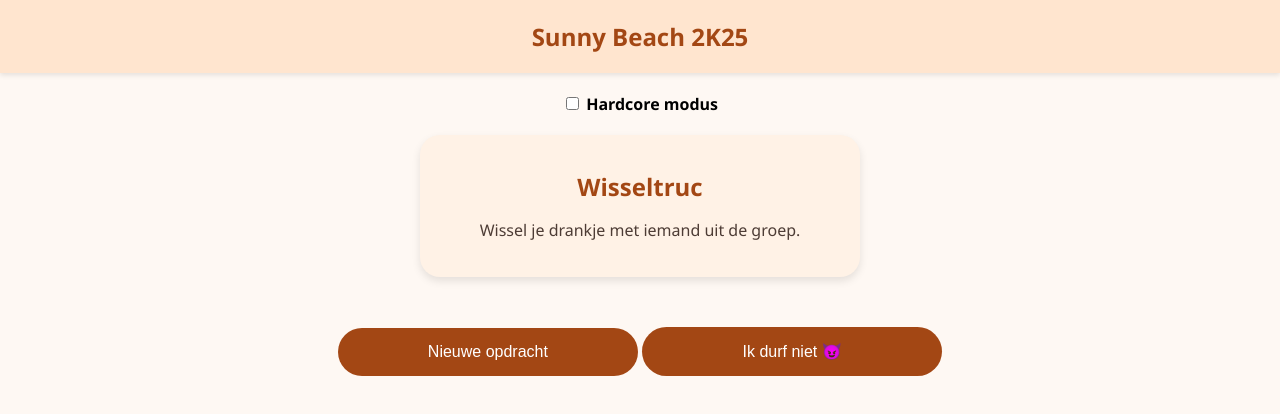
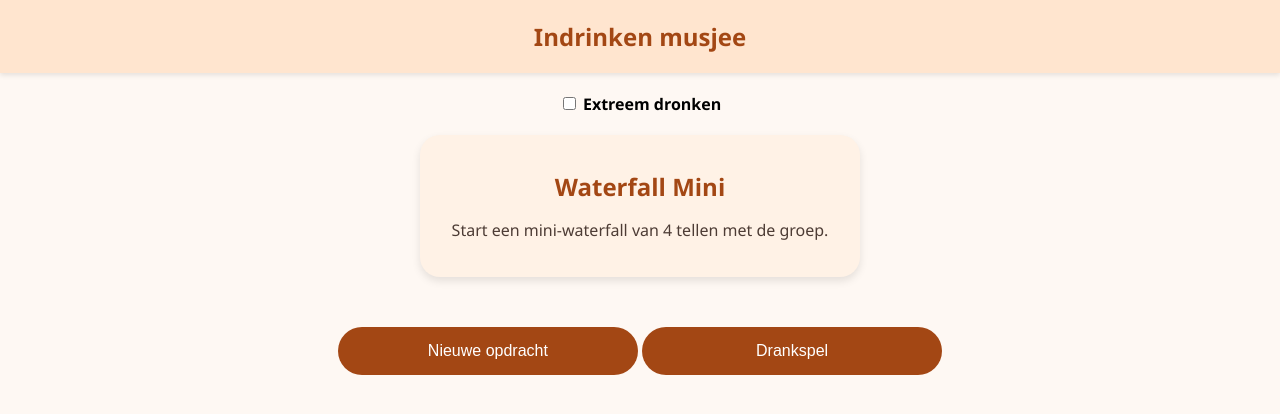
Before and after one commit to RatrioZ/drankopdracht, a plain HTML site: page index.html in a window 1280 px wide. Drawn offline with Linux system fonts and the light colour scheme.

Commit message:
Update index.html

```diff
--- a/index.html
+++ b/index.html
@@ -1,32 +1,109 @@
-
 <!DOCTYPE html>
 <html lang="nl">
 <head>
   <meta charset="UTF-8">
-  <title>Sunny Beach 2K25</title>
+  <title>Indrinken musjee</title>
   <meta name="viewport" content="width=device-width, initial-scale=1.0">
   <link rel="stylesheet" href="style.css">
 </head>
 <body>
-  <header>Sunny Beach 2K25</header>
+  <header>Indrinken musjee</header>
+
   <div style="margin: 20px;">
     <label>
       <input type="checkbox" id="modeToggle" onchange="nieuweOpdracht()" />
-      <strong>Hardcore modus</strong>
+      <strong>Extreem dronken</strong>
     </label>
   </div>
+
   <div class="card">
     <h2 id="challengeTitle" style="font-size: 24px;">Titel komt hier</h2>
     <p id="challengeText">Opdracht komt hier</p>
   </div>
+
   <div style="margin-bottom: 40px;">
     <button onclick="nieuweOpdracht()">Nieuwe opdracht</button>
-    <button onclick="toonPenalty()">Ik durf niet 😈</button>
+    <button onclick="toonDrankspel()">Drankspel</button>
   </div>
 
   <script>
-    const easyOpdrachten = [{"title": "Toost Tijd", "text": "Zeg 'Proost' in 3 talen en neem een shotje of atje mix."}, {"title": "Dans Break", "text": "Dans 30 seconden in het openbaar. Daarna verdien je je drankje."}, {"title": "Selfie Challenge", "text": "Maak een selfie met een onbekende en drink er een op."}, {"title": "Vraag maar raak", "text": "Laat iemand jouw drankje kiezen: shotje of atje mix."}, {"title": "Snel Slokje", "text": "Ad een slok (of shot) binnen 5 seconden."}, {"title": "Flirt & Drink", "text": "Flirt met iemand en drink samen."}, {"title": "Wisseltruc", "text": "Wissel je drankje met iemand uit de groep."}, {"title": "Groepsproost", "text": "Proost met minstens 3 mensen tegelijk."}, {"title": "Dronken Dialoog", "text": "Praat 1 minuut met een vreemde over je drankvoorkeur en neem daarna een shot."}, {"title": "Zonder Handen", "text": "Neem een shotje zonder je handen te gebruiken."}];
-    const hardcoreOpdrachten = [{"title": "Dubbel Shot", "text": "Twee verschillende shots achter elkaar \u2013 geen excuses."}, {"title": "Bier Ad-challenge", "text": "Ad in \u00e9\u00e9n keer een halve liter mix of bier."}, {"title": "Roulatie Roulette", "text": "Iedereen kiest een drankje voor je. Kies er 1 en drink hem in \u00e9\u00e9n teug."}, {"title": "Dansvloer Dare", "text": "Doe een gek dansje midden op de dansvloer, sluit af met shotje."}, {"title": "Shot in Stilte", "text": "Zeg 2 minuten niets \u2013 lukt het? Dan mag je kiezen. Faalt? Dan beide."}, {"title": "Versier & Zuip", "text": "Spreek iemand aan, scoor een naam, en neem daarna een dubbele shot."}, {"title": "Kleding Ruil", "text": "Ruil een kledingstuk met een vreemde en drink daarna 2x."}, {"title": "Blind Mix", "text": "Mix 3 drankjes en drink het zonder te ruiken of vragen."}, {"title": "Publiek Shot", "text": "Neem een shot midden in het publiek met minstens 3 kijkers."}, {"title": "Nek Adder", "text": "Laat iemand anders het drankje in je mond gieten \u2013 jij moet het atten."}];
+    // --- PUUR DRANK: Easy ---
+    const easyOpdrachten = [
+      { title: "Atje Licht", text: "Atje van 1/3 glas bier of mixdrank." },
+      { title: "Dubbel Slok", text: "Neem 2 grote slokken uit je huidige drankje." },
+      { title: "Shotje Keuze", text: "Kies een shotje (of laat iemand kiezen) en tik ‘m weg." },
+      { title: "5-Sec Atje", text: "Tel tot 5 en drink zolang door als je kunt." },
+      { title: "Halfje At", text: "Drink een halve mix in één teug." },
+      { title: "Langzaam Lekker", text: "3 trage slokken achter elkaar, geen pauze." },
+      { title: "Waterfall Mini", text: "Start een mini-waterfall van 4 tellen met de groep." },
+      { title: "Switch & Sip", text: "Ruil drankje met iemand en neem direct 2 slokken." },
+      { title: "Shot + Slok", text: "Eerst een shotje, dan meteen 1 grote slok van je drankje." },
+      { title: "Bubbel Break", text: "Open nieuw drankje en neem er 3 slokken van." }
+    ];
+
+    // --- PUUR DRANK: Hardcore ---
+    const hardcoreOpdrachten = [
+      { title: "Atje Vol", text: "At in één keer je hele glas (bier of mix)." },
+      { title: "Back-to-Back", text: "Neem 2 verschillende shotjes achter elkaar." },
+      { title: "Dubbel At", text: "Vul je glas half en at het; herhaal direct nog eens." },
+      { title: "10-Tell At", text: "Iemand telt tot 10 terwijl jij doorslurpt." },
+      { title: "Shot-Trio", text: "3 shotjes in 2 minuten. Succes." },
+      { title: "Bierpull Sprint", text: "Ad een groot bierglas zo ver als je komt." },
+      { title: "Mix Monster", text: "Maak een sterke mix en at tot onder de helft." },
+      { title: "Waterval Pro", text: "Groepswaterval: jij stopt pas als 2 mensen na jou gestopt zijn." },
+      { title: "Nek At", text: "Iemand houdt je glas/shot vast; jij at zonder stoppen." },
+      { title: "Shot + At", text: "Neem 1 shotje en daarna direct een halve at van je glas." }
+    ];
+
+    // --- Drankspellen (46 van jouw lijst) ---
+    const drankspellen = [
+      { naam: "1tje Gooien", categorie: "Dobbelspel", spelers: 2, moeilijkheid: "Gemiddeld" },
+      { naam: "Aapje Gooien", categorie: "Dobbelspel", spelers: 2, moeilijkheid: "Moeilijk" },
+      { naam: "Arrogance", categorie: "Dobbelspel", spelers: 2, moeilijkheid: "Makkelijk" },
+      { naam: "Bier Und Boobies", categorie: "Dobbelspel", spelers: 6, moeilijkheid: "Makkelijk" },
+      { naam: "Blind Mexicanen", categorie: "Dobbelspel", spelers: 2, moeilijkheid: "Gemiddeld" },
+      { naam: "Buffen", categorie: "Kaartspel", spelers: 2, moeilijkheid: "Makkelijk" },
+      { naam: "Buurtje Naaien", categorie: "Dobbelspel", spelers: 2, moeilijkheid: "Makkelijk" },
+      { naam: "Deelspel", categorie: "Dobbelspel", spelers: 2, moeilijkheid: "Makkelijk" },
+      { naam: "Derken Extreme", categorie: "Dobbelspel", spelers: 2, moeilijkheid: "Makkelijk" },
+      { naam: "Dice of Death", categorie: "Dobbelspel", spelers: 2, moeilijkheid: "Makkelijk" },
+      { naam: "Dobbel Je Zat", categorie: "Dobbelspel", spelers: 2, moeilijkheid: "Makkelijk" },
+      { naam: "Dobbel Shots", categorie: "Dobbelspel", spelers: 2, moeilijkheid: "Gemiddeld" },
+      { naam: "Dobbelatten", categorie: "Dobbelspel", spelers: 2, moeilijkheid: "Makkelijk" },
+      { naam: "Dobbeldraaien", categorie: "Dobbelspel", spelers: 2, moeilijkheid: "Makkelijk" },
+      { naam: "Dobbelen", categorie: "Dobbelspel", spelers: 2, moeilijkheid: "Makkelijk" },
+      { naam: "Dobbelen 1 Of 6", categorie: "Dobbelspel", spelers: 6, moeilijkheid: "Makkelijk" },
+      { naam: "Dobbelen II", categorie: "Dobbelspel", spelers: 2, moeilijkheid: "Gemiddeld" },
+      { naam: "Driemannen", categorie: "Dobbelspel", spelers: 2, moeilijkheid: "Makkelijk" },
+      { naam: "Driemannen II", categorie: "Dobbelspel", spelers: 2, moeilijkheid: "Makkelijk" },
+      { naam: "Enen", categorie: "Dobbelspel", spelers: 2, moeilijkheid: "Gemiddeld" },
+      { naam: "Flatgebouw", categorie: "Dobbelspel", spelers: 2, moeilijkheid: "Makkelijk" },
+      { naam: "Flatgebouw II", categorie: "Overig", spelers: 3, moeilijkheid: "Makkelijk" },
+      { naam: "Fritzen", categorie: "Dobbelspel", spelers: 2, moeilijkheid: "Makkelijk" },
+      { naam: "Harry!", categorie: "Dobbelspel", spelers: 2, moeilijkheid: "Makkelijk" },
+      { naam: "He He He Spel", categorie: "Dobbelspel", spelers: 6, moeilijkheid: "Makkelijk" },
+      { naam: "Henken", categorie: "Dobbelspel", spelers: 2, moeilijkheid: "Makkelijk" },
+      { naam: "Het Kamelen King Doel spel", categorie: "Overig", spelers: 2, moeilijkheid: "Gemiddeld" },
+      { naam: "Kaputt machen!", categorie: "Dobbelspel", spelers: 2, moeilijkheid: "Makkelijk" },
+      { naam: "Maten Naaien", categorie: "Dobbelspel", spelers: 2, moeilijkheid: "Makkelijk" },
+      { naam: "Met Z'n Zessen", categorie: "Dobbelspel", spelers: 2, moeilijkheid: "Makkelijk" },
+      { naam: "Mexxen", categorie: "Dobbelspel", spelers: 2, moeilijkheid: "Makkelijk" },
+      { naam: "Mexxen II", categorie: "Dobbelspel", spelers: 2, moeilijkheid: "Moeilijk" },
+      { naam: "Nu Ben Jij", categorie: "Overig", spelers: 2, moeilijkheid: "Makkelijk" },
+      { naam: "Op de markt", categorie: "Kaartspel", spelers: 4, moeilijkheid: "Makkelijk" },
+      { naam: "Pigon", categorie: "Dobbelspel", spelers: 2, moeilijkheid: "Makkelijk" },
+      { naam: "Pokémon drankspel", categorie: "Bordspel", spelers: 2, moeilijkheid: "Gemiddeld" },
+      { naam: "Seven Eleven Double", categorie: "Dobbelspel", spelers: 2, moeilijkheid: "Makkelijk" },
+      { naam: "The Drunk Game", categorie: "Bordspel", spelers: 4, moeilijkheid: "Makkelijk" },
+      { naam: "Toren", categorie: "Behendigheid", spelers: 2, moeilijkheid: "Gemiddeld" },
+      { naam: "Verlepto", categorie: "Kaartspel", spelers: 2, moeilijkheid: "Makkelijk" },
+      { naam: "Voetbalwedstrijd Atten", categorie: "Overig", spelers: 2, moeilijkheid: "Makkelijk" },
+      { naam: "Weegschaalspel", categorie: "Dobbelspel", spelers: 2, moeilijkheid: "Makkelijk" },
+      { naam: "Wippen Drankspel", categorie: "Dobbelspel", spelers: 2, moeilijkheid: "Gemiddeld" },
+      { naam: "Zap Drankspel", categorie: "Overig", spelers: 2, moeilijkheid: "Makkelijk" },
+      { naam: "Zes Glaasjes", categorie: "Dobbelspel", spelers: 2, moeilijkheid: "Makkelijk" },
+      { naam: "Zesendertigen", categorie: "Dobbelspel", spelers: 4, moeilijkheid: "Makkelijk" }
+    ];
 
     function nieuweOpdracht() {
       const isHardcore = document.getElementById('modeToggle').checked;
@@ -36,18 +113,16 @@
       document.getElementById("challengeText").innerText = gekozen.text;
     }
 
-    function toonPenalty() {
-      const straffen = [
-        "Drink twee shots achter elkaar!",
-        "Laat de groep een mix voor je maken – jij drinkt 'm op.",
-        "Volgende opdracht mag je niet weigeren.",
-        "Jij betaalt het volgende rondje.",
-        "Doe een gênante dans voor de groep voordat je mag drinken.",
-        "Zing luid een liedje in het openbaar!",
-        "Je moet 3 minuten stil blijven terwijl anderen drinken."
-      ];
-      const gekozen = straffen[Math.floor(Math.random() * straffen.length)];
-      alert("Penalty 😈\n" + gekozen);
+    // Vervanger voor de oude penalty-knop
+    function toonDrankspel() {
+      const g = drankspellen[Math.floor(Math.random() * drankspellen.length)];
+      alert(
+        "Drankspel 🎲\n" +
+        g.naam + "\n\n" +
+        "Categorie: " + g.categorie + "\n" +
+        "Min. spelers: " + g.spelers + "\n" +
+        "Moeilijkheid: " + g.moeilijkheid
+      );
     }
 
     window.onload = nieuweOpdracht;
```
